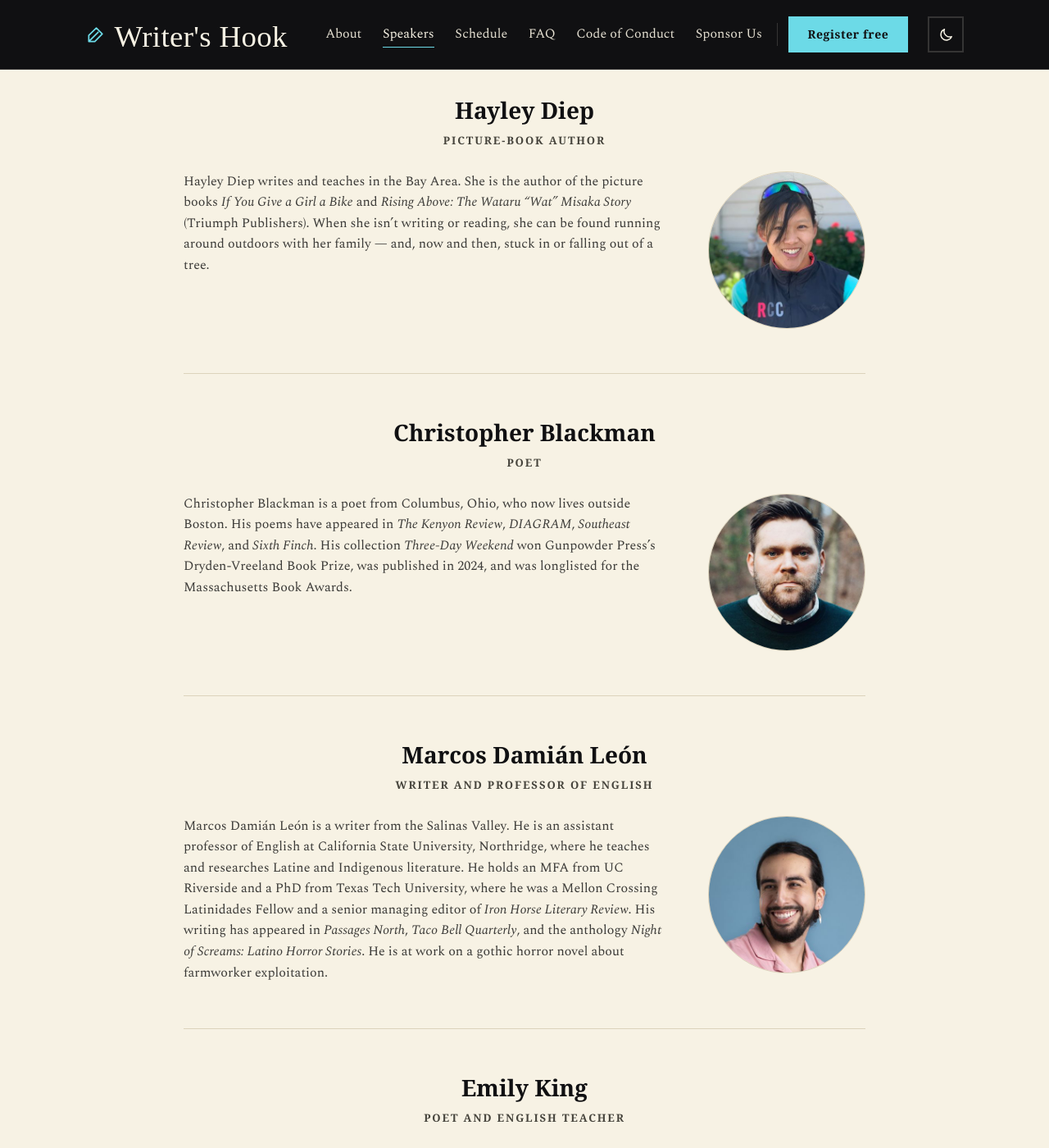
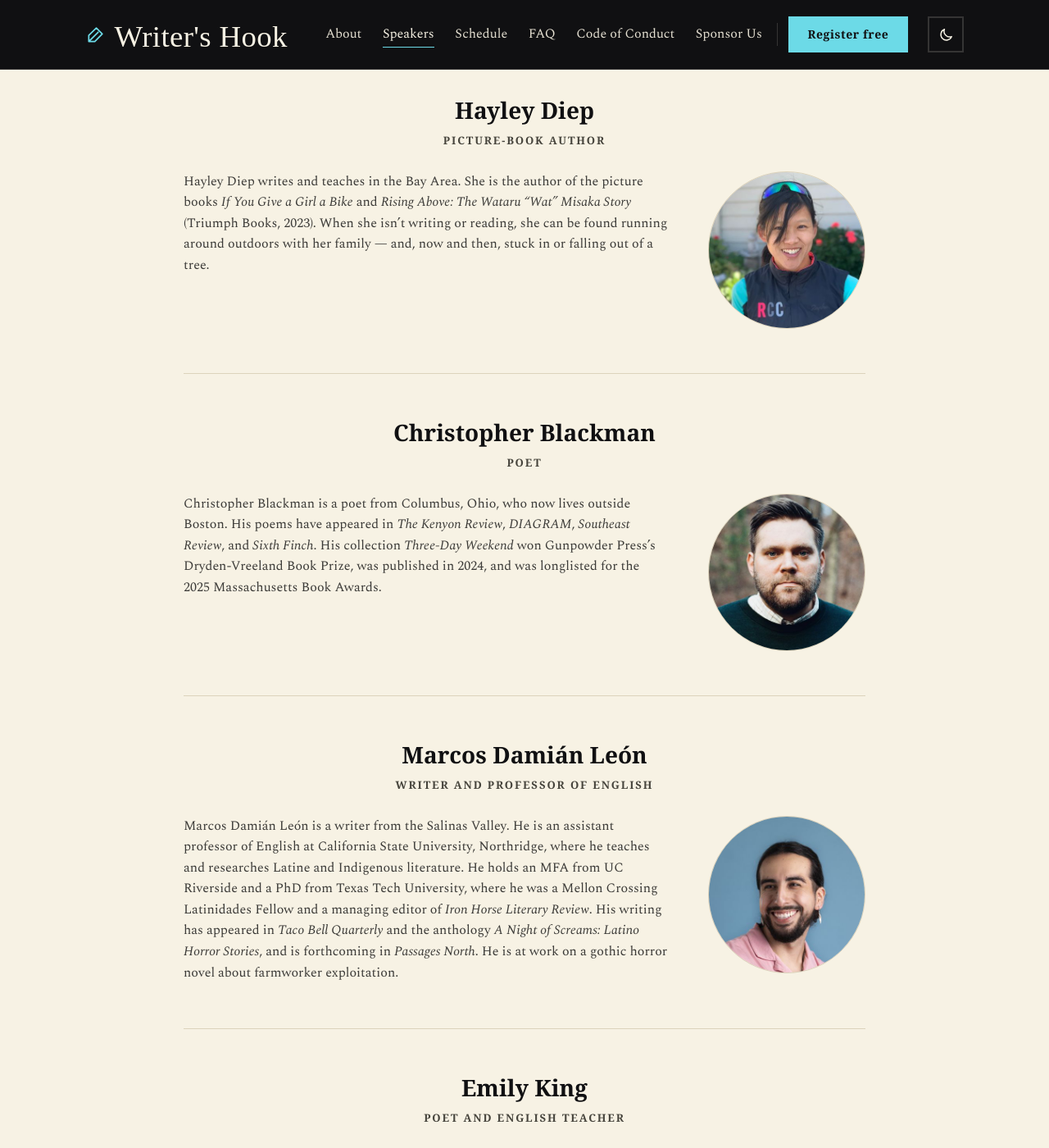
Before and after one commit to Writer-s-Hook/Website, a Jekyll site: the page built from speakers.md, in a window 1280 px wide and 1400 px high, scrolled down 382 px. Shown: the whole window at 82% size. Built offline with Jekyll 4.4.1, drawn with Linux system fonts in a browser that asks for light colours; some web fonts are replaced.

Commit message:
Speakers: corrections from fact-checking the guest bios
- Hayley Diep: publisher is Triumph Books (2023), not Triumph Publishers
- Christopher Blackman: longlisted for the 2025 Massachusetts Book Awards
- Marcos Damián León: managing editor (not senior) of Iron Horse Literary
  Review; anthology title is A Night of Screams; Passages North piece is
  forthcoming (Spring 2027)

Co-Authored-By: Claude Opus 5.5 <noreply@anthropic.com>

```diff
--- a/_data/speakers.yml
+++ b/_data/speakers.yml
@@ -11,7 +11,7 @@ guests:
     bio: >-
       Hayley Diep writes and teaches in the Bay Area. She is the author of the
       picture books *If You Give a Girl a Bike* and *Rising Above: The Wataru
-      “Wat” Misaka Story* (Triumph Publishers). When she isn’t writing or reading,
+      “Wat” Misaka Story* (Triumph Books, 2023). When she isn’t writing or reading,
       she can be found running around outdoors with her family — and, now and
       then, stuck in or falling out of a tree.
 
@@ -23,7 +23,7 @@ guests:
       Boston. His poems have appeared in *The Kenyon Review*, *DIAGRAM*,
       *Southeast Review*, and *Sixth Finch*. His collection *Three-Day Weekend*
       won Gunpowder Press’s Dryden-Vreeland Book Prize, was published in 2024,
-      and was longlisted for the Massachusetts Book Awards.
+      and was longlisted for the 2025 Massachusetts Book Awards.
 
   - name: "Marcos Damián León"
     role: "Writer and professor of English"
@@ -33,10 +33,10 @@ guests:
       professor of English at California State University, Northridge, where he
       teaches and researches Latine and Indigenous literature. He holds an MFA
       from UC Riverside and a PhD from Texas Tech University, where he was a
-      Mellon Crossing Latinidades Fellow and a senior managing editor of *Iron
-      Horse Literary Review*. His writing has appeared in *Passages North*, *Taco
-      Bell Quarterly*, and the anthology *Night of Screams: Latino Horror
-      Stories*. He is at work on a gothic horror novel about farmworker
+      Mellon Crossing Latinidades Fellow and a managing editor of *Iron Horse
+      Literary Review*. His writing has appeared in *Taco Bell Quarterly* and the
+      anthology *A Night of Screams: Latino Horror Stories*, and is forthcoming in
+      *Passages North*. He is at work on a gothic horror novel about farmworker
       exploitation.
 
   - name: "Emily King"
```
